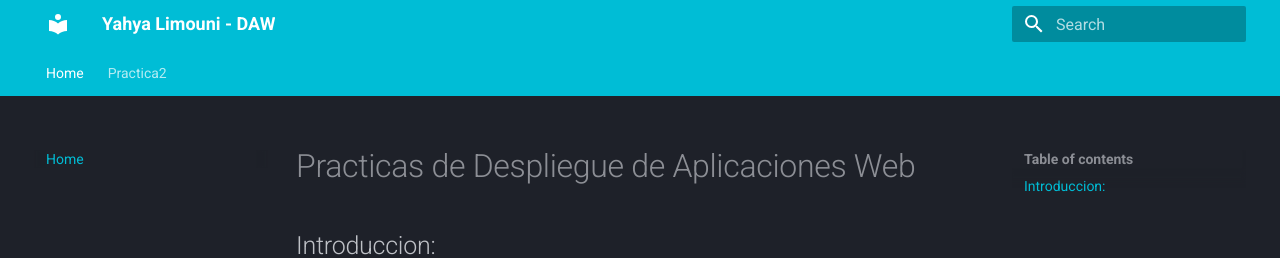
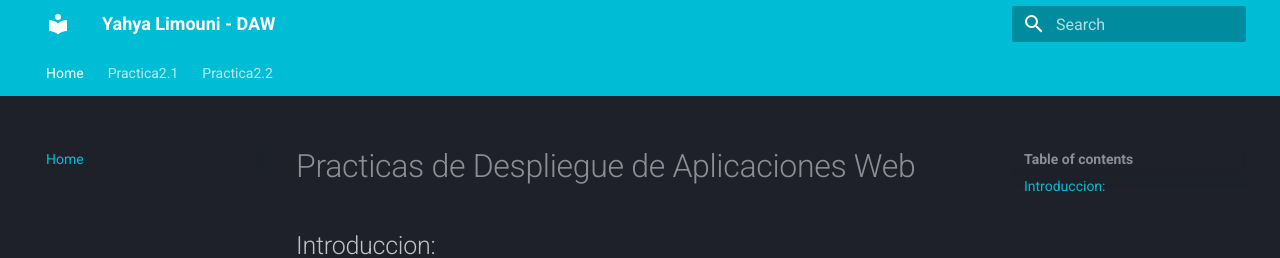
Before and after one commit to Yahyalimouni/Yahyalimouni.github.io, an MkDocs documentation site: the page built from docs/index.md, in a window 1280 px wide. Shown: the top 258 px of the page. Built offline with MkDocs 1.6.1 and Material for MkDocs 9.7.7, drawn with Linux system fonts in a browser that asks for light colours.

Commit message:
Adding the nav element practica 2.2

```diff
--- a/mkdocs.yml
+++ b/mkdocs.yml
@@ -1,7 +1,8 @@
 site_name: Yahya Limouni - DAW
 nav:
   - Home: index.md
-  - Practica2: https://Yahyalimouni.github.io/practica2/
+  - Practica2.1: https://Yahyalimouni.github.io/practica2/
+  - Practica2.2: https://Yahyalimouni.github.io/practica2.2/
 
 theme:
   name: material  # Use Material theme for MkDocs
```
